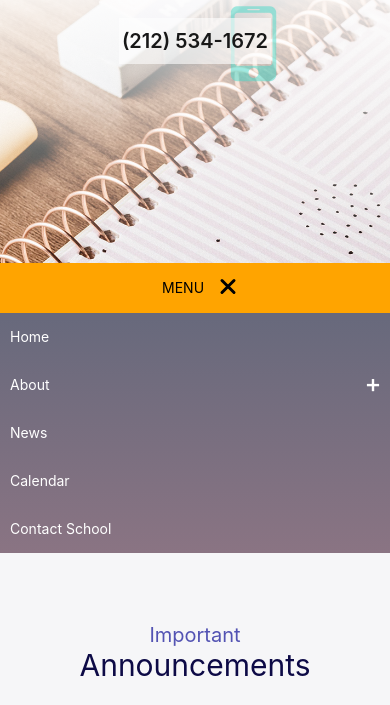
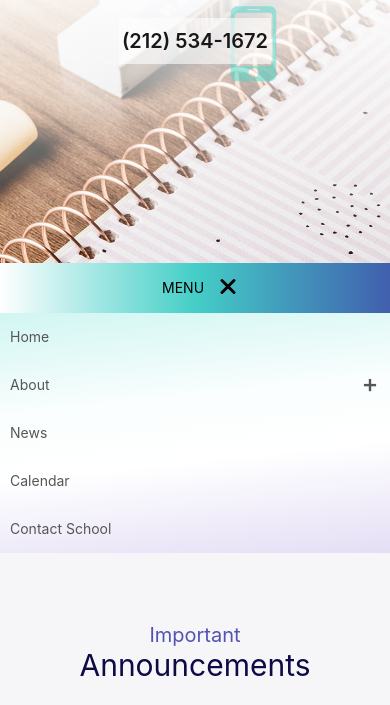
Before and after one commit to topdevangel/platinum, a plain HTML site: page index.html in a window 390 px wide. Both pictures are taken after a click on the link "MENU". Shown: the part 137-842 px from the top of the page. Drawn offline with nearby package versions, Linux system fonts and the light colour scheme.

Commit message:
Update mobile-menu.css
updated mobile menu

```diff
--- a/css/mobile-menu.css
+++ b/css/mobile-menu.css
@@ -1,13 +1,13 @@
 #mobile-nav .container {
  /*background-color: #67697c;*/
- background: rgb(138,116,131);
- background: linear-gradient(0deg, rgba(138,116,131,1) 0%, rgba(103,105,124,1) 100%);
+ background: rgb(228,222,245);
+ background: linear-gradient(354deg, rgba(228,222,245,1) 0%, rgba(255,255,255,1) 40%, rgba(250,254,254,1) 63%, rgba(209,246,242,1) 100%);
  padding: 0;
 }
 #mobile-nav .toggle {
  display: block;
  width: 100%;
- background-color: #ffa400;
+ background: linear-gradient(90deg, rgba(255,255,255,1) 0%, rgba(68,206,199,1) 50%, rgba(64,95,174,1) 100%);
  color: #000;
  height: 30px;
  line-height: 30px;
@@ -23,35 +23,61 @@
  padding: 0;
 }
 #mobile-nav ul li a {
- color: #fff;
+ color: #565656;
  display: block;
  padding: 10px 0 10px 10px;
  position: relative;
  text-decoration: none;
 }
 #mobile-nav ul li a:hover {
- background-color: rgb(0 0 0 / 10%);
+ /*background-color: rgb(0 0 0 / 10%);*/
+ color: #642ec4;
+}
+#mobile-nav ul li a::before {
+  content: '';
+  position: absolute;
+  width: 100%;
+  height: 1px;
+  /* border-radius: 4px; */
+  background-color: #e3d5ff;
+  bottom: 0;
+  left: 0;
+  opacity: 0;
+  /*transform-origin: right;
+  transform: scaleX(0);*/
+  transition: opacity 2s ease-in-out;
+}
+#mobile-nav ul li a:hover::before {
+  /*transform-origin: left;
+  transform: scaleX(1);*/
+  opacity: 1;
+
+  transition: opacity .3s ease-in-out;
 }
 #mobile-nav ul {
 
 }
 #mobile-nav ul ul li a {
- background-color: rgb(0 0 0 / 18%);
+ background-color: rgb(0 0 0 / 4%);
  padding-left: 30px;
 }
 #mobile-nav ul ul ul li a {
- background-color: rgb(0 0 0 / 32%);
+ background-color: rgb(0 0 0 / 7%);
  padding-left: 60px;
 }
 #mobile-nav ul ul ul ul li a {
- background-color: rgb(0 0 0 / 42%);
+ background-color: rgb(0 0 0 / 9%);
  padding-left: 90px;
 }
 #mobile-nav ul li a i {
- position: absolute;
- right: 10px;
- top: 50%;
- transform: translateY(-50%);
+  position: absolute;
+  right: 0;
+  top: 50%;
+  transform: translateY(-50%);
+  height: 40px;
+  width: 40px;
+  line-height: 40px;
+  text-align: center;
 }
 
 #mobile-nav ul li {
```
